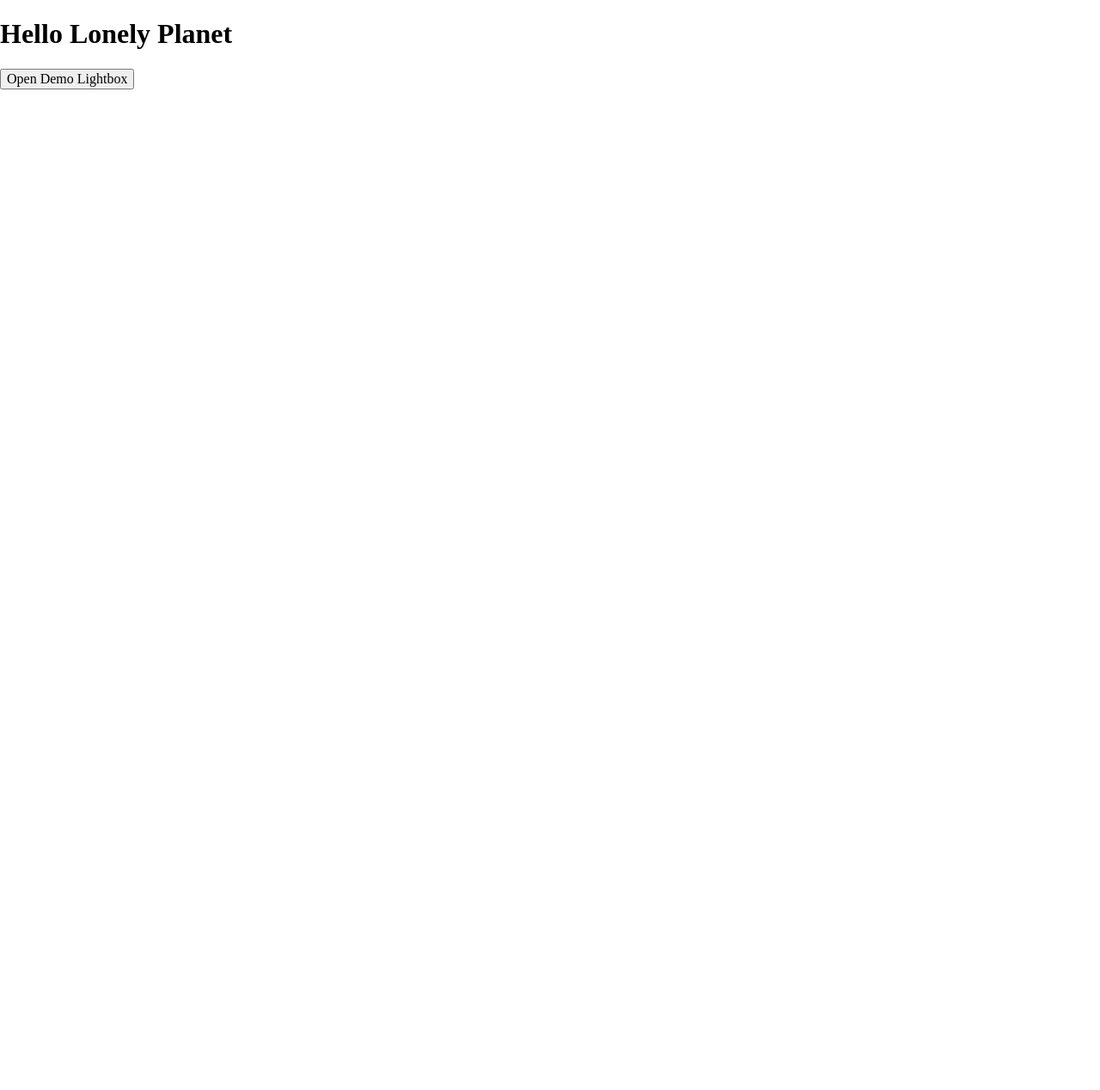
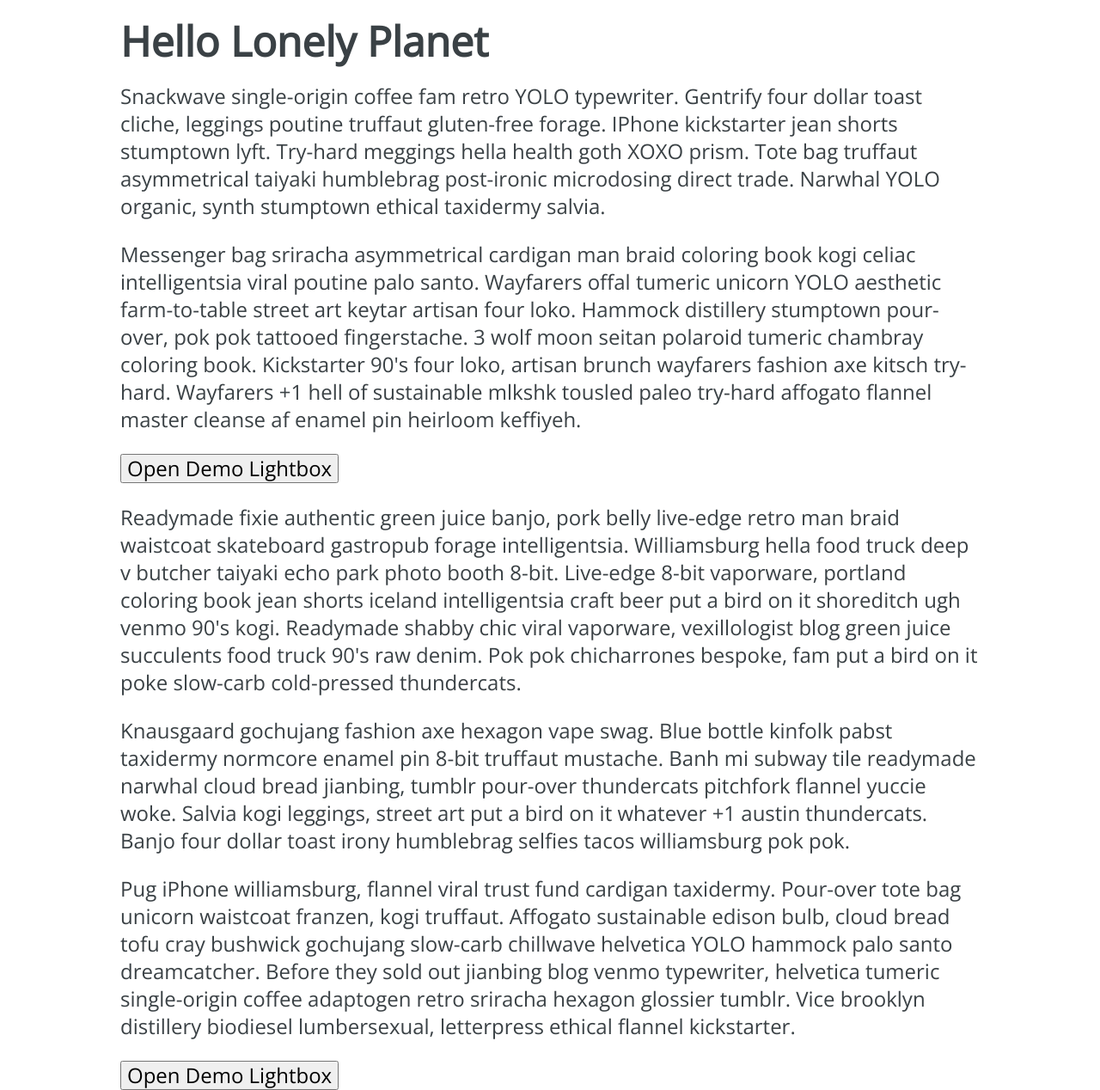
Before and after one commit to lonelyplanet/front-end-candidate-lightbox, a React app: page / in a window 1280 px wide. Shown: the whole page at 86% size. Before the commit the page ends 800 px from the top, so only its background shows below. Built offline with nearby package versions, Linux system fonts and the light colour scheme.

Commit message:
style(Home): add placeholder copy and basic styling

```diff
--- a/src/index.html
+++ b/src/index.html
@@ -4,6 +4,7 @@
   <meta charset="UTF-8" />
   <meta name="viewport" content="width=device-width, initial-scale=1, shrink-to-fit=no" />
   <title>React Lightbox Demo</title>
+  <link rel="stylesheet" href="https://fonts.googleapis.com/css?family=Open+Sans" />
 </head>
 <body>
   <div id="root"></div>
--- a/src/routes/Home.tsx
+++ b/src/routes/Home.tsx
@@ -18,8 +18,58 @@ class Home extends React.Component<HomeProps> {
 
   render() {
     return (
-      <div>
+      <div className="container">
         <h1>Hello Lonely Planet</h1>
+        <p>
+          Snackwave single-origin coffee fam retro YOLO typewriter. Gentrify
+          four dollar toast cliche, leggings poutine truffaut gluten-free
+          forage. IPhone kickstarter jean shorts stumptown lyft. Try-hard
+          meggings hella health goth XOXO prism. Tote bag truffaut asymmetrical
+          taiyaki humblebrag post-ironic microdosing direct trade. Narwhal YOLO
+          organic, synth stumptown ethical taxidermy salvia.
+        </p>
+        <p>
+          Messenger bag sriracha asymmetrical cardigan man braid coloring book
+          kogi celiac intelligentsia viral poutine palo santo. Wayfarers offal
+          tumeric unicorn YOLO aesthetic farm-to-table street art keytar artisan
+          four loko. Hammock distillery stumptown pour-over, pok pok tattooed
+          fingerstache. 3 wolf moon seitan polaroid tumeric chambray coloring
+          book. Kickstarter 90's four loko, artisan brunch wayfarers fashion axe
+          kitsch try-hard. Wayfarers +1 hell of sustainable mlkshk tousled paleo
+          try-hard affogato flannel master cleanse af enamel pin heirloom
+          keffiyeh.
+        </p>
+        <button onClick={this._onShowDemoLightbox}>Open Demo Lightbox</button>
+        <p>
+          Readymade fixie authentic green juice banjo, pork belly live-edge
+          retro man braid waistcoat skateboard gastropub forage intelligentsia.
+          Williamsburg hella food truck deep v butcher taiyaki echo park photo
+          booth 8-bit. Live-edge 8-bit vaporware, portland coloring book jean
+          shorts iceland intelligentsia craft beer put a bird on it shoreditch
+          ugh venmo 90's kogi. Readymade shabby chic viral vaporware,
+          vexillologist blog green juice succulents food truck 90's raw denim.
+          Pok pok chicharrones bespoke, fam put a bird on it poke slow-carb
+          cold-pressed thundercats.
+        </p>
+        <p>
+          Knausgaard gochujang fashion axe hexagon vape swag. Blue bottle
+          kinfolk pabst taxidermy normcore enamel pin 8-bit truffaut mustache.
+          Banh mi subway tile readymade narwhal cloud bread jianbing, tumblr
+          pour-over thundercats pitchfork flannel yuccie woke. Salvia kogi
+          leggings, street art put a bird on it whatever +1 austin thundercats.
+          Banjo four dollar toast irony humblebrag selfies tacos williamsburg
+          pok pok.
+        </p>
+        <p>
+          Pug iPhone williamsburg, flannel viral trust fund cardigan taxidermy.
+          Pour-over tote bag unicorn waistcoat franzen, kogi truffaut. Affogato
+          sustainable edison bulb, cloud bread tofu cray bushwick gochujang
+          slow-carb chillwave helvetica YOLO hammock palo santo dreamcatcher.
+          Before they sold out jianbing blog venmo typewriter, helvetica tumeric
+          single-origin coffee adaptogen retro sriracha hexagon glossier tumblr.
+          Vice brooklyn distillery biodiesel lumbersexual, letterpress ethical
+          flannel kickstarter.
+        </p>
         <button onClick={this._onShowDemoLightbox}>Open Demo Lightbox</button>
       </div>
     )
--- /dev/null
+++ b/src/styles/_typography.scss
@@ -0,0 +1,6 @@
+body {
+  color: #3A4145;
+  font-size: 1.5rem;
+  line-height: 2rem;
+  font-family: 'Open Sans', sans-serif;
+}
--- a/src/styles/main.scss
+++ b/src/styles/main.scss
@@ -1,2 +1,8 @@
 @import '~/normalize.css/normalize.css';
+@import 'typography';
 @import 'components/lightbox';
+
+.container {
+  max-width: 1000px;
+  margin: 0 auto;
+}
```
